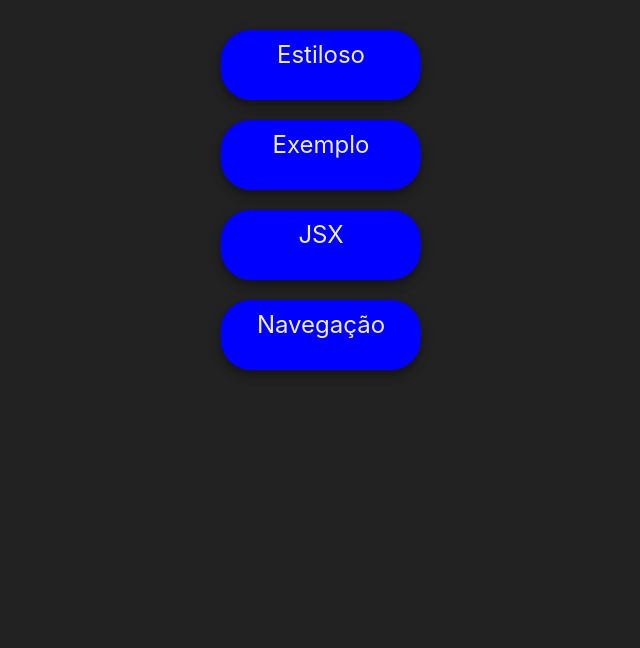
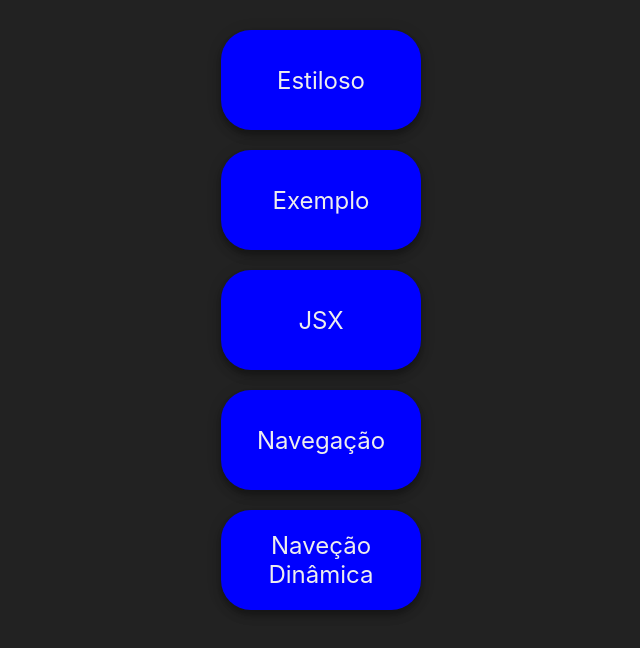
Before and after one commit to davidIsrael-rj/componentes_Next, a Next.js app: page / in a window 1280 px wide. Shown: the top 648 px of the page, without its empty margins (319-959 px from the left). Built offline with nearby package versions, Linux system fonts and the light colour scheme.

Commit message:
Navegação Dinâmica

```diff
--- a/src/components/Navegador.jsx
+++ b/src/components/Navegador.jsx
@@ -3,12 +3,12 @@ import styles from "@/styles/Navegador.module.css"
 
 export default function Navegador(props) {
     return (
-        <div className={styles.navegador}>
+        <Link href={props.link}>
+            <div className={styles.navegador}>
 
-            <Link href={props.link}>
                 {props.nome}
-            </Link>
 
-        </div>
+            </div>
+        </Link>
     )
 }
--- a/src/pages/index.jsx
+++ b/src/pages/index.jsx
@@ -1,5 +1,4 @@
 import Navegador from "@/components/Navegador";
-import Link from "next/link";
 
 export default function Inicio(props) {
     return (
@@ -16,6 +15,7 @@ export default function Inicio(props) {
             <Navegador link="/exemplo" nome="Exemplo"/>
             <Navegador link="/jsx" nome="JSX"/>
             <Navegador link="/navegacao" nome="Navegação"/>
+            <Navegador link="/cliente/Mage/123" nome="Naveção Dinâmica"/>
         </div>
     )
 }
--- a/src/styles/Navegador.module.css
+++ b/src/styles/Navegador.module.css
@@ -2,10 +2,11 @@
     display: flex;
     justify-content: center;
     text-align: center;
+    align-items: center;
     font-size: 1.5rem;
     padding: 10px 30px;
     margin: 10px;
-    height: 70px;
+    height: 100px;
     width: 200px;
     background-color: blue;
     border-radius: 30px;
```
Also changed, not shown: src/pages/cliente/[filial]/[codigo].jsx (added, +12 -0 lines).
